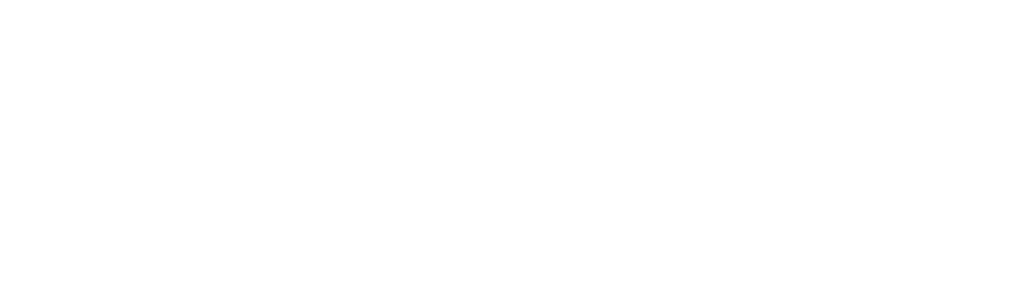
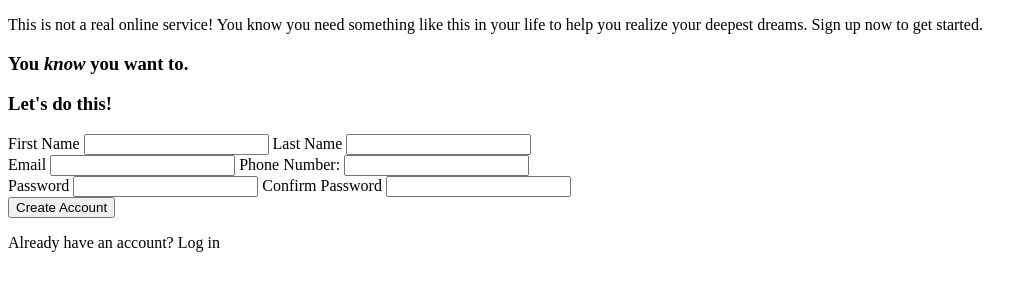
Before and after one commit to AaSa98/odin_signupform, a plain HTML site: page index.html in a window 1280 px wide. Shown: the whole page, without its empty margins (0-1033 px from the left). Drawn offline with Linux system fonts and the light colour scheme.

Commit message:
new attempt for signupform

```diff
--- a/index.html
+++ b/index.html
@@ -1,6 +1,5 @@
 <!DOCTYPE html>
 <html lang="en">
-
   <head>
     <meta charset="UTF-8" />
     <meta http-equiv="X-UA-Compatible" content="IE=edge" />
@@ -13,21 +12,45 @@
     <div class="fullbody">
       <div class="contentLeft">
         <div class="backgroundimg">
-                <div class="transpSlider">
-
-                </div>
+          <div class="transpSlider"></div>
         </div>
       </div>
       <div class="contentRight">
         <div class="form">
           <div class="formHeader">
-
+            <p>
+              This is not a real online service! You know you need something
+              like this in your life to help you realize your deepest dreams.
+              Sign up now to get started.
+            </p>
+            <h3>You <i>know</i> you want to.</h3>
           </div>
           <div class="formInput">
-
+            <form action="" method="post">
+              <h3>Let's do this!</h3>
+              <div>
+                <label for="first_name">First Name</label>
+                <input type="text" name="first_name" id="first_name" />
+                <label for="last_name">Last Name</label>
+                <input type="text" name="last_name" id="last_name" />
+              </div>
+              <div>
+                <label for="user_mail">Email</label>
+                <input type="email" name="email" id="user_email" />
+                <label for="user_phone">Phone Number:</label>
+                <input type="tel" name="phone" id="user_phone" />
+              </div>
+              <div>
+                <label for="user_password">Password</label>
+                <input type="password" name="password" id="user_password">
+                <label for="user_pwdconfirm">Confirm Password</label>
+                <input type="password" name="password_confirmed" id="user_pwdconfirm">
+              </div>
+            </form>
           </div>
           <div class="formEnd">
-
+            <button>Create Account</button>
+            <p>Already have an account? Log in</p>
           </div>
         </div>
       </div>
```
Lines whose indentation alone changed are shown as unchanged.
